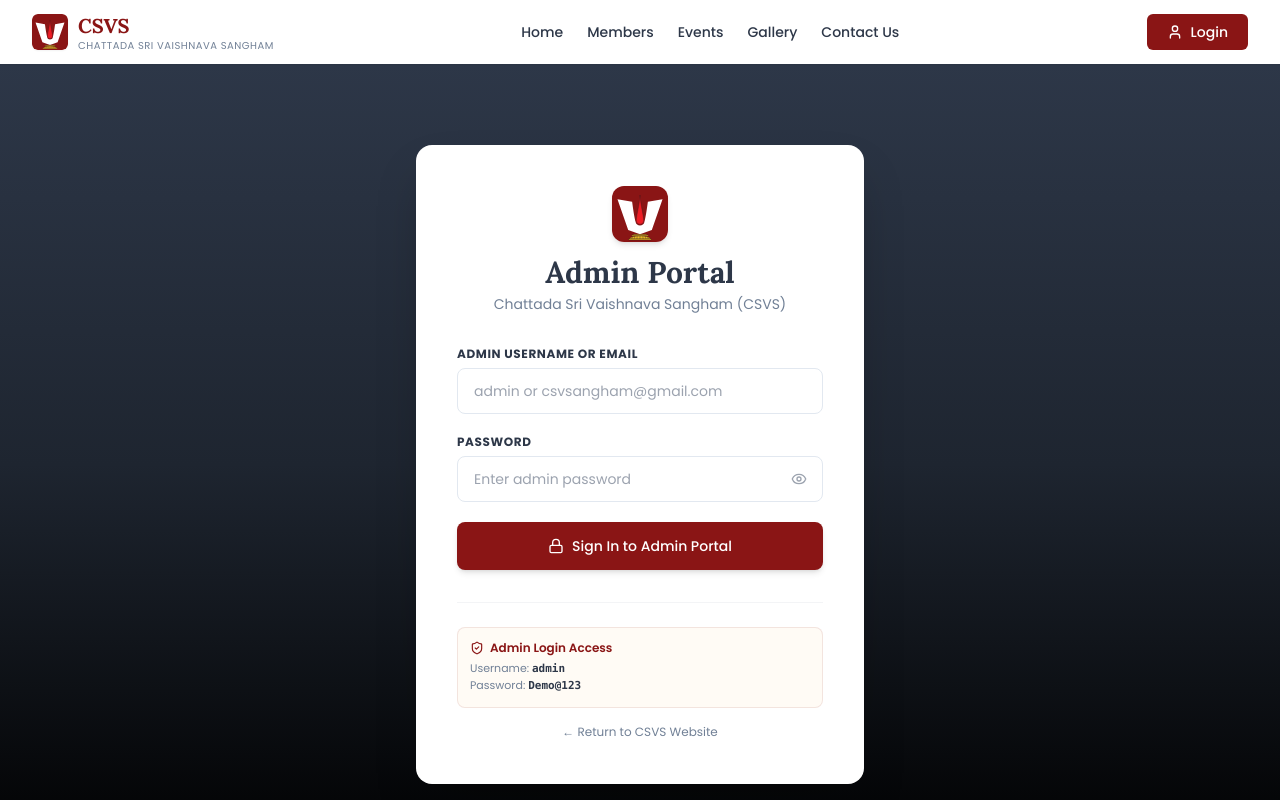
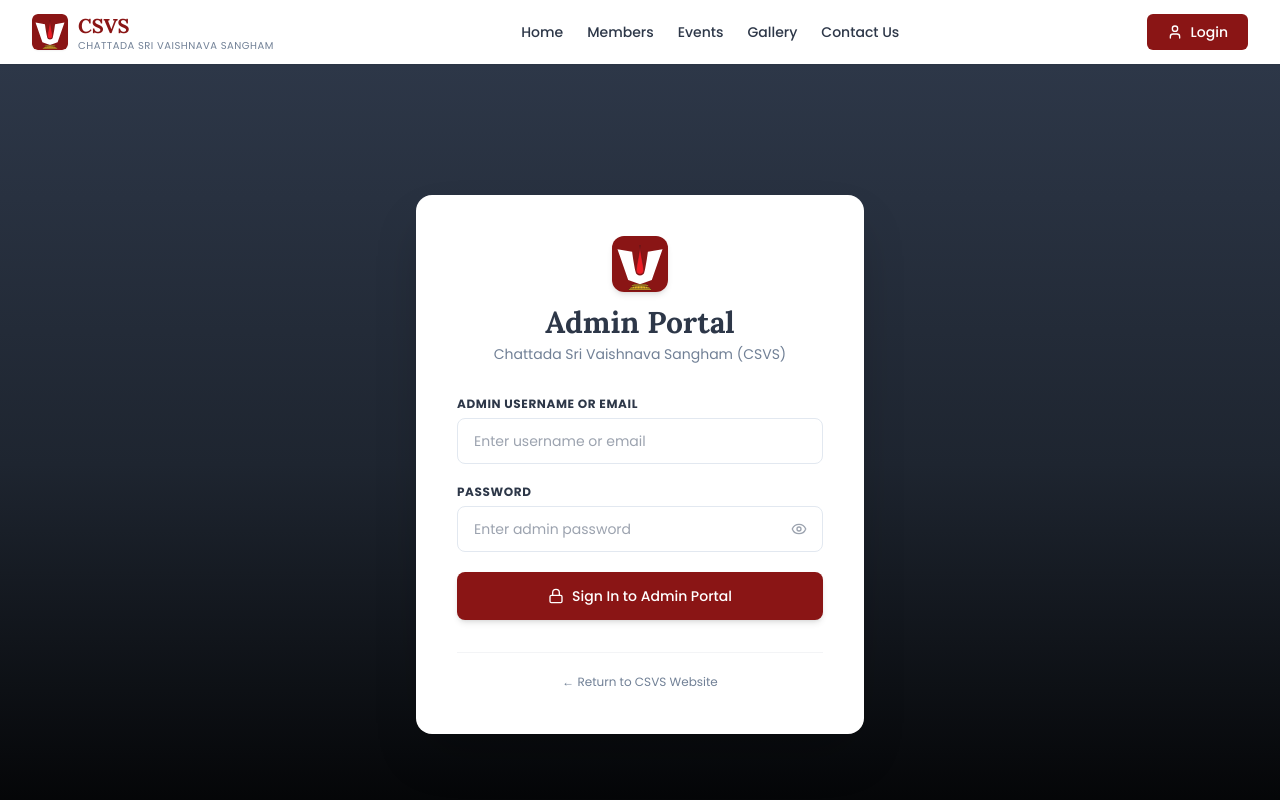
Before and after one commit to shashanka2a/csvs-app, a Next.js app: page /admin in a window 1280 px wide. Shown: the top 800 px of the page. Built offline with nearby package versions, Linux system fonts and the light colour scheme.

Commit message:
fix: remove credential helper box and hints from admin login UI

```diff
--- a/app/admin/page.tsx
+++ b/app/admin/page.tsx
@@ -263,7 +263,7 @@ export default function AdminPage() {
                   required
                   value={username}
                   onChange={(e) => setUsername(e.target.value)}
-                  placeholder="admin or csvsangham@gmail.com"
+                  placeholder="Enter username or email"
                   className="w-full px-4 py-3 rounded-lg border border-brand-border text-brand-dark focus:ring-2 focus:ring-brand-red focus:border-brand-red outline-none text-sm transition-all"
                 />
               </div>
@@ -302,22 +302,11 @@ export default function AdminPage() {
             </button>
           </form>
 
-          {/* Demo helper */}
-          <div className="mt-8 pt-6 border-t border-gray-100 text-center">
-            <div className="inline-block bg-brand-cream border border-brand-red/10 rounded-lg p-3 text-left w-full">
-              <div className="flex items-center gap-1.5 text-brand-red font-semibold text-xs mb-1">
-                <ShieldCheck className="w-3.5 h-3.5" />
-                <span>Admin Login Access</span>
-              </div>
-              <p className="text-[11px] text-brand-muted">
-                Username: <code className="font-mono font-bold text-brand-dark">admin</code>
-                <br />
-                Password: <code className="font-mono font-bold text-brand-dark">Demo@123</code>
-              </p>
-            </div>
+          {/* Return link */}
+          <div className="mt-8 pt-4 border-t border-gray-100 text-center">
             <Link
               href="/"
-              className="inline-block mt-4 text-xs text-brand-muted hover:text-brand-red transition-colors"
+              className="inline-block text-xs text-brand-muted hover:text-brand-red transition-colors"
             >
               ← Return to CSVS Website
             </Link>
```
